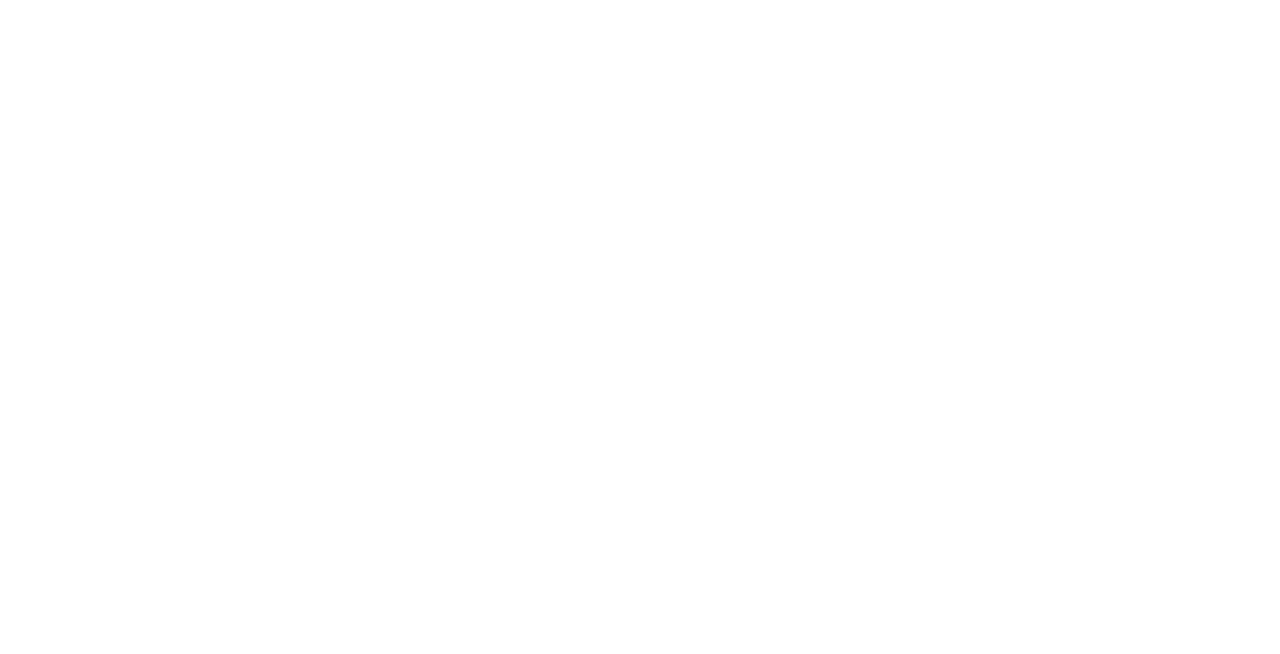
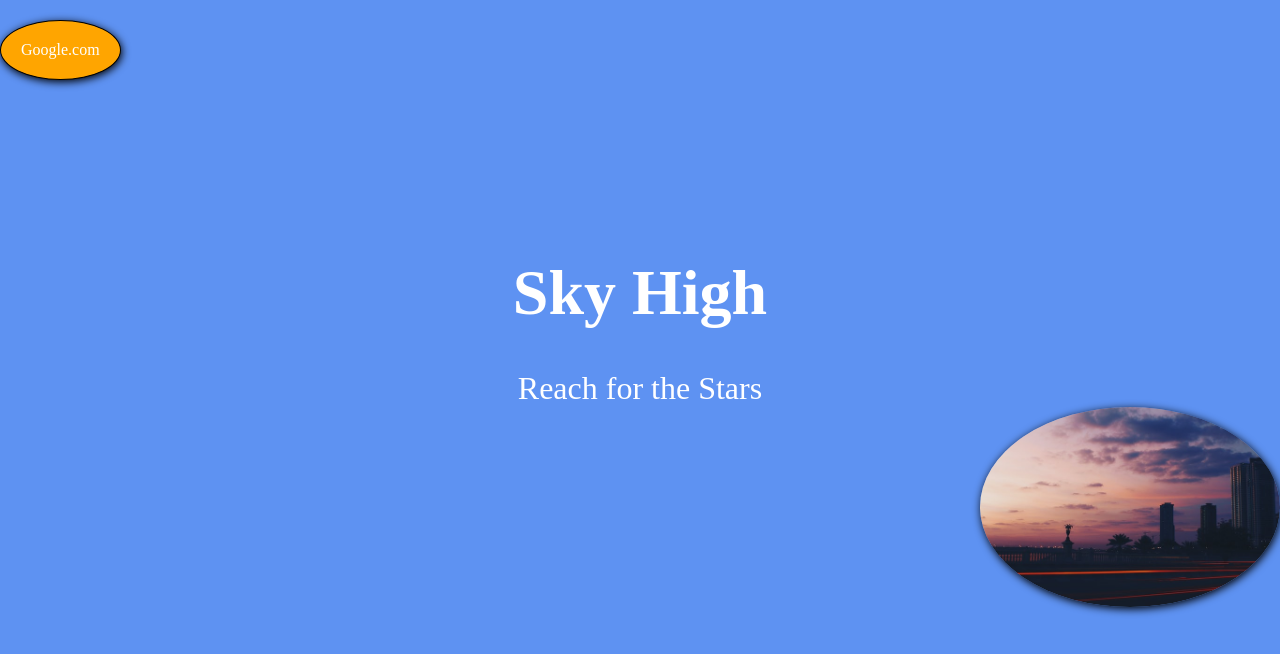
Before and after one commit to jakeangel/practice-project-1, a plain HTML site: page index.html in a window 1280 px wide. Drawn offline with Linux system fonts and the light colour scheme.

Commit message:
added css styles and header designs

```diff
--- a/css/style.css
+++ b/css/style.css
@@ -0,0 +1,70 @@
+/*=======================
+         base styles
+========================*/
+
+*{
+	box-sizing: border-box;
+	margin: 0;
+	padding: 0;
+}
+
+#header{
+	background:#5e92f2;
+	text-align: center;
+	font-size: 2em;
+	padding-top: 8em;
+	padding-bottom: 40px;
+	color: white;
+	height: 100vh;
+}
+
+#header .mini-title{
+	margin-top: 40px;
+}
+
+
+.button-div{
+	display: inline-block;
+	border: 1px solid;
+	border-radius: 50%;
+	background: orange;
+	transition: background .5s ease-in;
+	box-shadow: 1px 2px 8px;
+	position: fixed;
+	top: 20px;
+	z-index: 1000;
+
+
+}
+
+
+.button-div .btn{
+	color: white;
+	display: block;
+	text-decoration: none;
+	padding: 20px;
+
+
+}
+
+.button-div:hover{
+	 background: rebeccapurple;
+}
+
+#header .header-pic{
+	border-radius: 50%;
+	float: right;
+	width: 300px;
+	box-shadow: 1px 2px 8px #000;
+}
+
+/*======================
+	clearfixes
+==================*/
+
+
+#header:after{
+	content: '';
+	display: table;
+	clear: both;
+}
--- a/index.html
+++ b/index.html
@@ -9,5 +9,19 @@
 </head>
 <body>
 
+	<header id="header">
+		<div class="wrapper">
+			<h1 class="title">Sky High</h1>
+			<p class="mini-title">Reach for the Stars</p>
+			<div class="img">
+				<img class="header-pic" src="images/header-pic.jpg" alt="sunset">
+			</div>
+		</div>
+	</header>
+
+	<div class="button-div">
+		<a class="btn" href="http://google.com">Google.com</a>
+	</div>
+
 </body>
 </html>
```
Also changed, not shown: images/header-pic.jpg (added).
